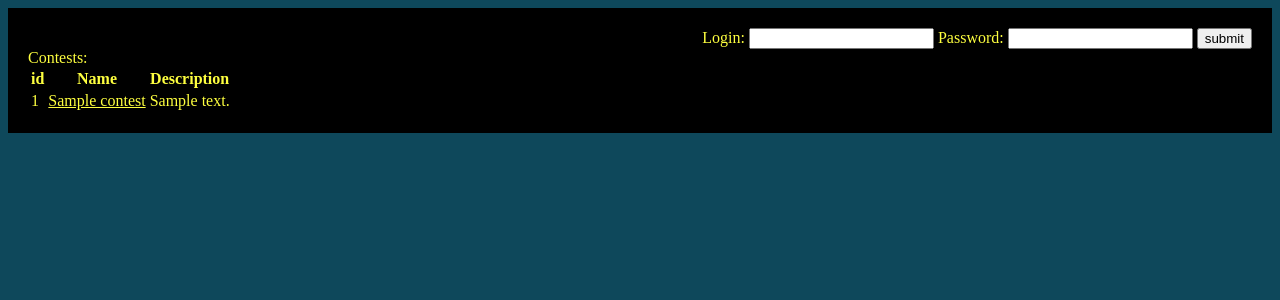
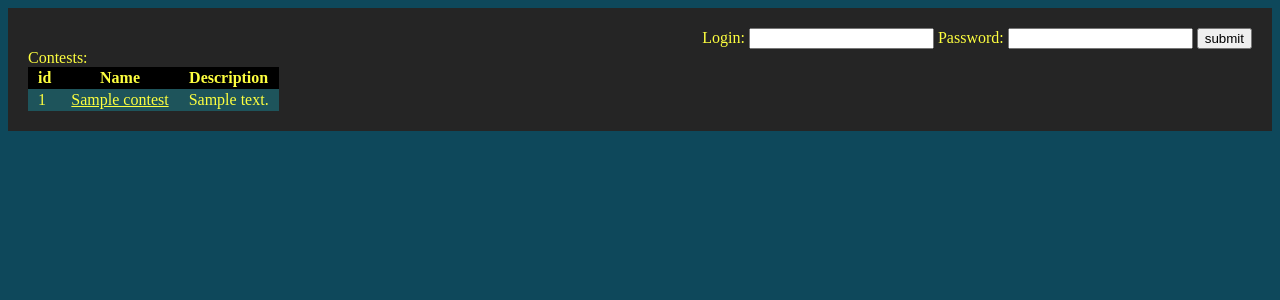
Before and after one commit to Larhard/GLaDOS, a Django app: template web/templates/web/contest_list.html in a window 1280 px wide. Shown: the top 300 px of the page. Run offline with Django 3.2, Linux system fonts and the light colour scheme; the template is opened without the code that fills it: values that come from a table or form of the project are taken from there, others are empty; tables that the repository leaves empty hold one stand-in row (values such as "Sample post"); parts of the project's set-up code (start-up, migrations or seed data) failed here and were passed over.

Commit message:
web: add color to tables

```diff
--- a/web/static/web/css/base.css
+++ b/web/static/web/css/base.css
@@ -4,7 +4,7 @@ body {
 }
 
 div.site_wrapper {
-    background-color: #000000;
+    background-color: #252525;
     padding: 20px;
 }
 
@@ -35,3 +35,29 @@ div.login_form ul {
 div.login_form ul li {
     margin: 10px;
 }
+
+table.std
+{
+    border-collapse: collapse;
+}
+
+table.std th,
+table.std td
+{
+    padding: 2px 10px;
+}
+
+.head
+{
+    background-color: #000000;
+}
+
+.row1
+{
+    background-color: #1e545b;
+}
+
+.row2
+{
+    background-color: #08365b;
+}
--- a/web/templates/web/contest_list.html
+++ b/web/templates/web/contest_list.html
@@ -7,14 +7,14 @@
 
 {% block content %}
     Contests:
-    <table>
-        <tr>
+    <table class="std">
+        <tr class="head">
             <th>id</th>
             <th>Name</th>
             <th>Description</th>
         </tr>
         {% for contest in contests %}
-            <tr>
+            <tr class="{% cycle 'row1' 'row2' %}">
                 <td>{{ contest.id }}</td>
                 <td><a href="{% url 'web:contest_details' contest.id %}">{{ contest.name }}</a></td>
                 <td>{{ contest.description }}</td>
```
